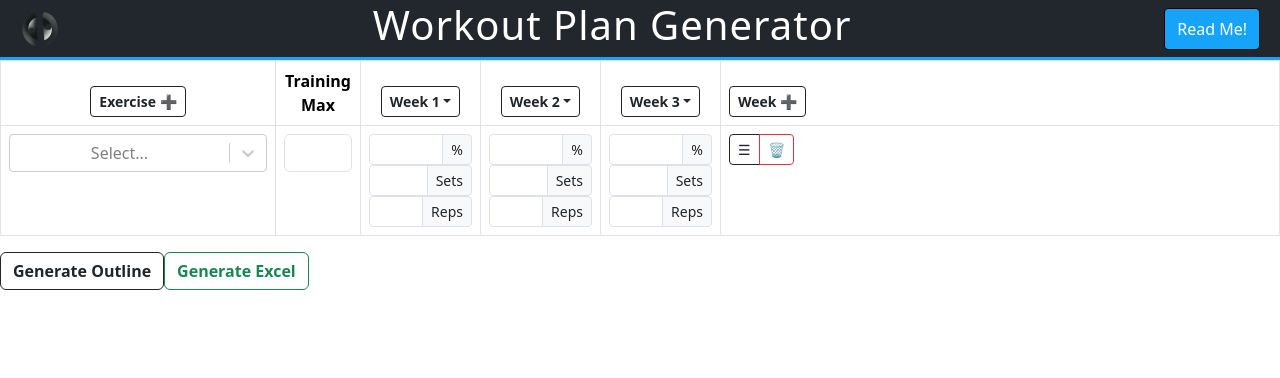
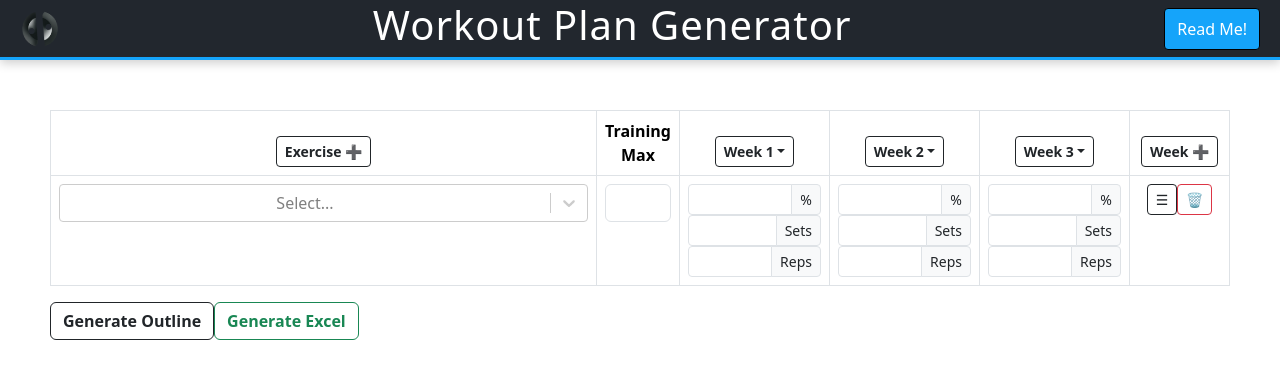
Before and after one commit to cory-schneider/workout-programmer, a React (Create React App) app: page / in a window 1280 px wide. Shown: the top 378 px of the page. Built offline with nearby package versions, Linux system fonts and the light colour scheme.

Commit message:
updated css for relflexive design

```diff
--- a/src/App.css
+++ b/src/App.css
@@ -13,62 +13,6 @@
   }
 }
 
-.App-header {
-  background-color: #323741;
-  /* Darkish blue shade */
-  height: 60px;
-  padding: 10px 20px;
-  display: flex;
-  align-items: center;
-  justify-content: space-between;
-  box-shadow: 0px 3px 10px rgba(0, 0, 0, 0.2);
-  /* Soft shadow for depth */
-  color: white;
-  /* Text color */
-  font-size: 1.5em;
-  /* Slightly bigger font for emphasis */
-  font-weight: 500;
-  /* Medium font weight */
-  letter-spacing: 1px;
-  /* Slightly spaced letters for better readability */
-  border-bottom: 3px solid #15a4fa;
-  /* Accent color border at the bottom */
-  transition: background-color 0.3s ease;
-  /* Smooth transition effect for hover state */
-}
-
-.App-header:hover {
-  background-color: #22272e;
-  /* Slightly darker shade for hover effect */
-}
-
-/* If you have logo or icons in your header, you can style them separately */
-.App-header img {
-  height: 40px;
-  /* Example for a logo image */
-}
-
-.App-header button {
-  background-color: #15a4fa;
-  /* Accent color for buttons */
-  color: white;
-  border: 1px solid black;
-  padding: 8px 12px;
-  border-radius: 4px;
-  transition: background-color 0.3s ease;
-  /* Smooth transition effect for hover state */
-  cursor: pointer;
-}
-
-.App-header button:hover {
-  background-color: #1082c7;
-  /* Darker shade for button hover effect */
-}
-
-.App-link {
-  color: #61dafb;
-}
-
 @keyframes App-logo-spin {
   from {
     transform: rotate(0deg);
@@ -77,6 +21,48 @@
   to {
     transform: rotate(360deg);
   }
+}
+
+.App-header {
+  background-color: #323741;
+  height: 60px;
+  padding: 10px 20px;
+  display: flex;
+  align-items: center;
+  justify-content: space-between;
+  box-shadow: 0px 3px 10px rgba(0, 0, 0, 0.2);
+  color: white;
+  font-size: 1.5em;
+  font-weight: 500;
+  letter-spacing: 1px;
+  border-bottom: 3px solid #15a4fa;
+  transition: background-color 0.3s ease;
+}
+
+.App-header:hover {
+  background-color: #22272e;
+}
+
+.App-header img {
+  height: 40px;
+}
+
+.App-header button {
+  background-color: #15a4fa;
+  color: white;
+  border: 1px solid black;
+  padding: 8px 12px;
+  border-radius: 4px;
+  transition: background-color 0.3s ease;
+  cursor: pointer;
+}
+
+.App-header button:hover {
+  background-color: #1082c7;
+}
+
+.App-link {
+  color: #61dafb;
 }
 
 /* For Chrome, Safari, Edge, Opera */
@@ -91,13 +77,35 @@ input[type=number] {
   -moz-appearance: textfield;
 }
 
-/* The CreatableSelect might need additional styling if it doesn't fill the cell */
-.exercise-select>div {
-  width: 100%;
-  /* Make the select fill the flex container */
+@media (min-width: 992px) {
+  .WorkoutTable {
+    padding: 50px;
+  }
+}
+
+.exercise-column {
+  min-width: 275px;
+}
+
+.trainingMax-column {
+  width: 80px;
+}
+
+.week-column {
+  width: 150px;
+}
+
+.week-add-column {
+  width: 100px;
 }
 
 .accordion-button {
   font-weight: bold;
   border-bottom: 2px solid #7f8488;
 }
+
+@media (max-width: 767.98px) {
+  .drag-handle {
+    display: none;
+  }
+}
--- a/src/App.js
+++ b/src/App.js
@@ -125,8 +125,10 @@ function App() {
               </Accordion>
             </Offcanvas.Body>
           </Offcanvas>
-          <WorkoutTable exercises={exercises} setExercises={setExercises} />
-          <OutlineGenerator exercises={exercises} />
+          <div className="WorkoutTable">
+            <WorkoutTable exercises={exercises} setExercises={setExercises} />
+            <OutlineGenerator exercises={exercises} />
+          </div>
         </main>
       </div>
 
--- a/src/ExerciseRow.js
+++ b/src/ExerciseRow.js
@@ -3,7 +3,7 @@ import { useDrag, useDrop } from 'react-dnd';
 import { ItemTypes } from './ItemTypes'; // You'll define this object to specify draggable types
 import CreatableSelect from 'react-select/creatable';
 import { exerciseOptions } from './ExerciseList'; // Ensure this is correctly exported
-import { Form, Col, Row, InputGroup, Button, ButtonGroup } from 'react-bootstrap';
+import { Form, Row, InputGroup, Button } from 'react-bootstrap';
 
 // const DragHandle = ({ drag }) => (
 //     <Button
@@ -117,9 +117,8 @@ const ExerciseRow = ({ exercise, index, onExerciseChange, moveRow, onCreateExerc
     // Render the input boxes for the exercise row
     return (
         <tr ref={ref} style={{ opacity }}>
-            <td width="275px">
+            <td>
                 <CreatableSelect
-                    className="exercise-select"
                     isClearable
                     isSearchable
                     onChange={handleSelectChange}
@@ -131,7 +130,7 @@ const ExerciseRow = ({ exercise, index, onExerciseChange, moveRow, onCreateExerc
                     value={exercise.name ? { label: exercise.name, value: exercise.name } : null}
                 />
             </td>
-            <td width="85px">
+            <td>
                 <Form.Control
                     type="number"
                     value={exercise.trainingMax}
@@ -140,7 +139,7 @@ const ExerciseRow = ({ exercise, index, onExerciseChange, moveRow, onCreateExerc
                 />
             </td>
             {exercise.weekDetails.map((weekDetail, weekIndex) => (
-                <td width="120px" key={`${exercise.id}-week-${weekIndex}`}>
+                <td key={`${exercise.id}-week-${weekIndex}`}>
                     <Row>
                         <InputGroup size="sm">
                             <Form.Control
@@ -177,22 +176,24 @@ const ExerciseRow = ({ exercise, index, onExerciseChange, moveRow, onCreateExerc
                 </td>
             ))
             }
-            <td className="text-start">
-                <ButtonGroup size="sm">
+            <td>
+                {/* <ButtonGroup size="sm"> */}
                 <Button
                     variant="outline-dark"
                     className="drag-handle"
+                    size="sm"
                     ref={drag} // Only this button is the drag handle
                 >
                     ☰
                 </Button>
                 <Button
                     variant="outline-danger"
+                    size="sm"
                     onClick={onDeleteExercise}
                 >
                     🗑
                 </Button>
-                </ButtonGroup>
+                {/* </ButtonGroup> */}
             </td>
 
         </tr >
--- a/src/WorkoutTable.js
+++ b/src/WorkoutTable.js
@@ -14,7 +14,6 @@ const WorkoutTable = ({ exercises, setExercises }) => {
     const [exerciseOptions, setExerciseOptions] = useState(importedExerciseOptions);
 
     // State for the delete confirmation modal
-    const [showDeleteModal, setShowDeleteModal] = useState(false);
     const [showConfirmation, setShowConfirmation] = useState(false);
     const [deleteType, setDeleteType] = useState(null);
     const [deleteIndex, setDeleteIndex] = useState(null);
@@ -85,19 +84,6 @@ const WorkoutTable = ({ exercises, setExercises }) => {
         }));
         setExercises(updatedExercises);
         setWeeks(weeks + 1);
-    };
-
-    // Function to delete a week at a specific index
-    const deleteWeek = (weekIndex) => {
-        const updatedExercises = exercises.map(exercise => {
-            // Filter out the week detail at the specific index for each exercise
-            const updatedWeekDetails = exercise.weekDetails.filter((_, index) => index !== weekIndex);
-            return { ...exercise, weekDetails: updatedWeekDetails };
-        });
-        // Update the state with the new exercises array
-        setExercises(updatedExercises);
-        // Also update the weeks state
-        setWeeks(prevWeeks => prevWeeks - 1);
     };
 
     const handleFillDown = (weekIndex, attribute) => {
@@ -200,13 +186,10 @@ const WorkoutTable = ({ exercises, setExercises }) => {
     // Render the WorkoutTable component
     return (
         <DndProvider backend={HTML5Backend}>
-            <Table bordered hover responsive="sm">
+            <Table bordered hover responsive>
                 <thead>
                     <tr>
-                        <th>
-                            {/* <span
-                                onClick={handleAddExercise}> ➕
-                            </span> */}
+                        <th className="exercise-column">
                             <Button
                                 variant="outline-dark"
                                 size="sm"
@@ -215,11 +198,13 @@ const WorkoutTable = ({ exercises, setExercises }) => {
                                 Exercise ➕
                             </Button>
                         </th>
-                        <th>Training Max</th>
+                        <th className="trainingMax-column">Training Max</th>
                         {weekHeaderDropdowns.map((dropdown, index) => (
-                            <th key={index}>{dropdown}</th>
+                            <th
+                                className="week-column"
+                                key={index}>{dropdown}</th>
                         ))}
-                        <th className="text-start">
+                        <th className="week-add-column">
                             <Button
                                 variant="outline-dark"
                                 size="sm"
```
Lines whose indentation alone changed are shown as unchanged.
